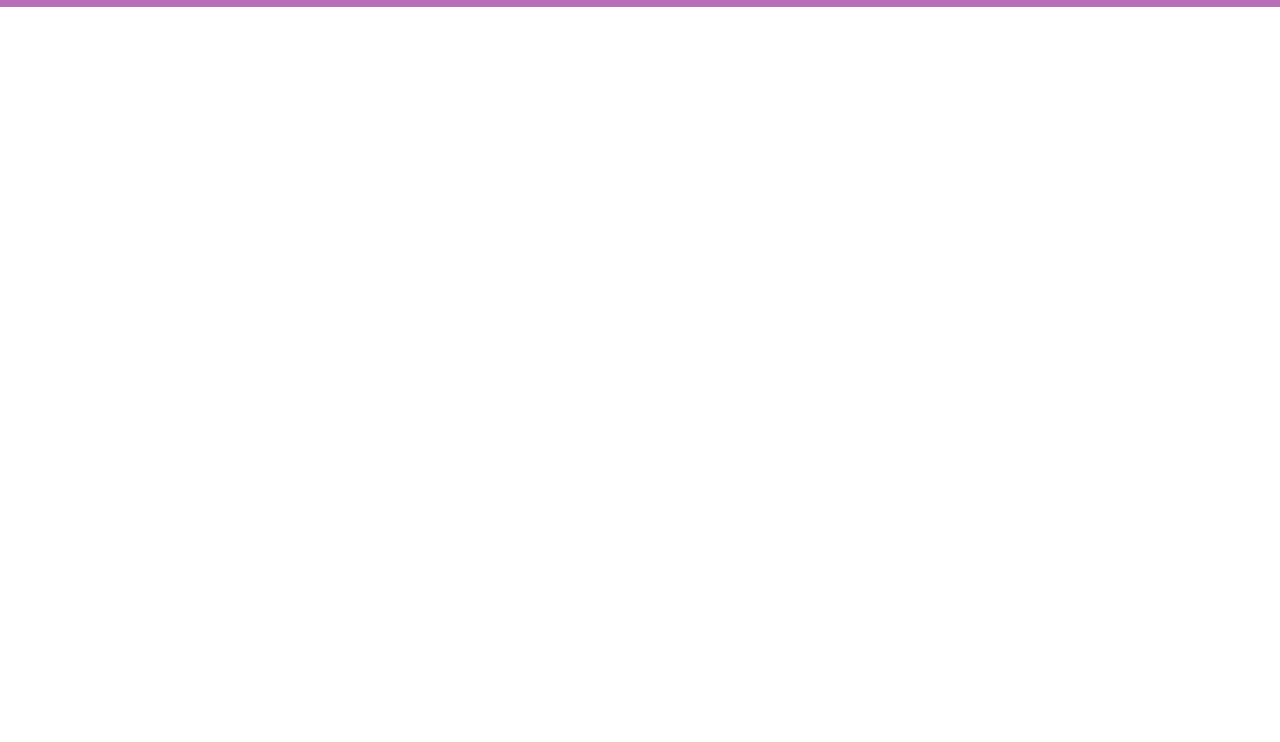
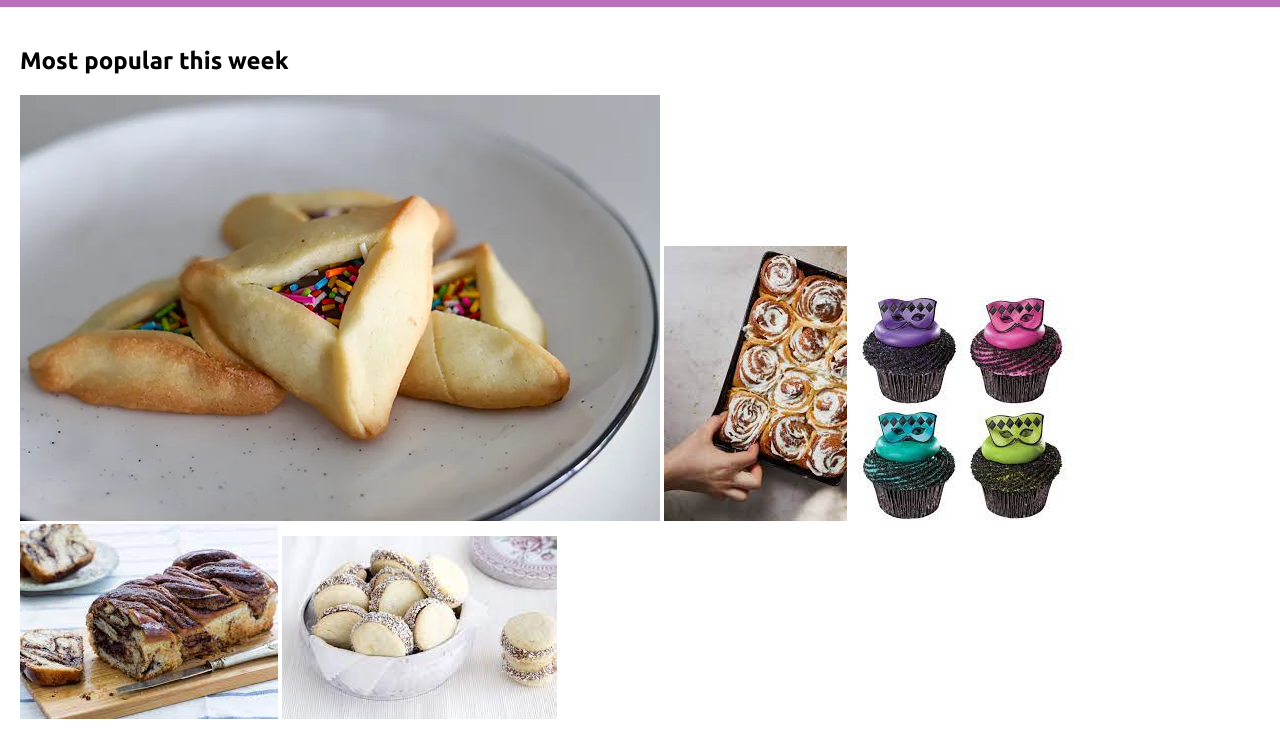
Before and after one commit to Shirel-Berkowitz/Project3FSWD, a plain HTML site: page index.html in a window 1280 px wide. Shown: the part 114-856 px from the top of the page. Before the commit the page ends 800 px from the top, so only its background shows below. Drawn offline with Linux system fonts and the light colour scheme; a web font is replaced by a local one.

Commit message:
more pics for homepage

```diff
--- a/index.html
+++ b/index.html
@@ -11,7 +11,7 @@
     <link href="https://fonts.googleapis.com/css2?family=Shantell+Sans:ital,wght@0,300;0,400;0,500;0,600;0,700;0,800;1,300;1,400;1,500;1,600;1,700;1,800&family=Ubuntu:ital,wght@0,300;0,400;0,500;0,700;1,300;1,400;1,500;1,700&display=swap" rel="stylesheet">
 <body>
   <header>
-    <a href="#Yummy"><h1 id="Yummy">Yummy!</h1></a>
+    <a href="#Yummy"><h1 id="YummyH1">Yummy!</h1></a>
     <nav>
       <ul>
         <li><a href="#Desserts">Desserts</a></li>
@@ -23,11 +23,15 @@
     </nav>
   </header>
 
-  <main id="home">
+  <main id="content">
     <template id="Yummy-template">
       <section id="Yummy" class="page">
-        <h2>Welcome to our page</h2>
-        <p>This is the home page.</p>
+        <h1>Most popular this week</h1>
+        <img src="images/HamanEar.jpg" alt="אוזני המן">
+        <img src="images/cinabon.jpeg" alt="סינבון">
+        <img src="images/purimCupcake.jpeg" alt="קאפקייק לפורים">
+        <img src="images/Yeast_cake.jpeg" alt="עוגת שמרים">
+        <img src="images/Alfahors.jpeg" alt="אלפחורס">
       </section>
     </template>
 
@@ -73,7 +77,7 @@
               </center>
 
           </div>
-          <script src="script.js"></script>
+          <script src="script2.js"></script>
 
         </div>
 
@@ -88,5 +92,6 @@
 
   </main>
     <script src="script.js"></script>
+    <div style="clear: both;"></div>
 </body>
 </html>
--- a/script.js
+++ b/script.js
@@ -9,17 +9,17 @@ const pages = {
 };
 
 function showPage(id) {
-  const home = document.getElementById('home');
-  home.innerHTML = '';
+  const content = document.getElementById('content');
+  content.innerHTML = '';
   const page = pages[id];
-  home.appendChild(page);
-  const pageElement = home.querySelector('.page');
+  content.appendChild(page);
+  const pageElement = content.querySelector('.page');
   pageElement.classList.add('active');
 }
 
 function handleNavigation() {
   const hash = window.location.hash.substring(1);
-  showPage(hash || 'home');
+  showPage(hash || 'Yummy');
 }
 
 window.addEventListener('hashchange', handleNavigation);
--- a/style.css
+++ b/style.css
@@ -1,7 +1,6 @@
 *{
   font-family: 'Ubuntu', sans-serif;
 }
-
 
 body {
   font-family: Arial, sans-serif;
@@ -18,7 +17,7 @@ header {
   padding: 10px;
 }
 
-#Yummy{
+#YummyH1{
   font-family: 'Shantell Sans', cursive;
   color: #fff;
   text-decoration: none;
```
Also changed, not shown: images/Alfahors.jpeg (added), images/Yeast_cake.jpeg (added), images/cinabon.jpeg (added), images/purimCupcake.jpeg (added).
